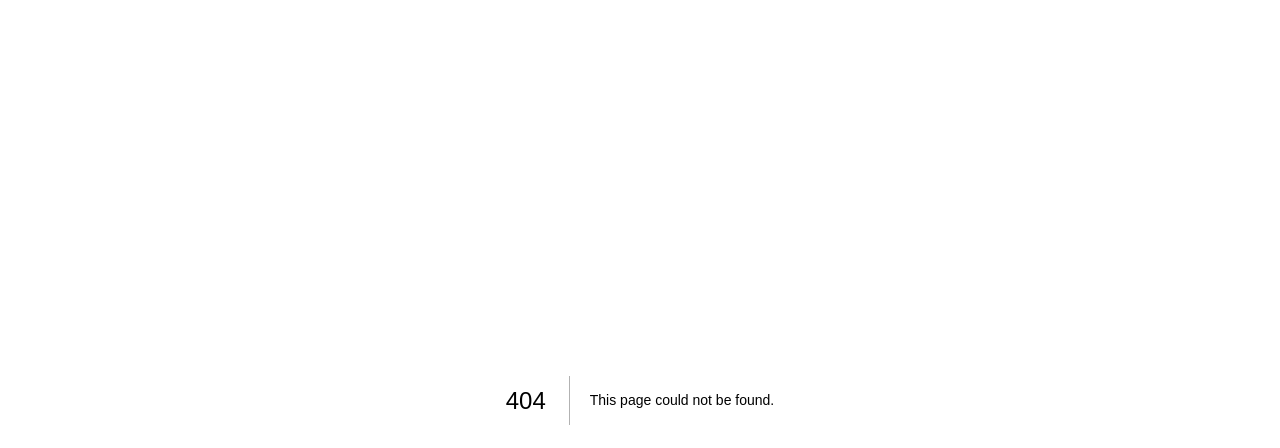
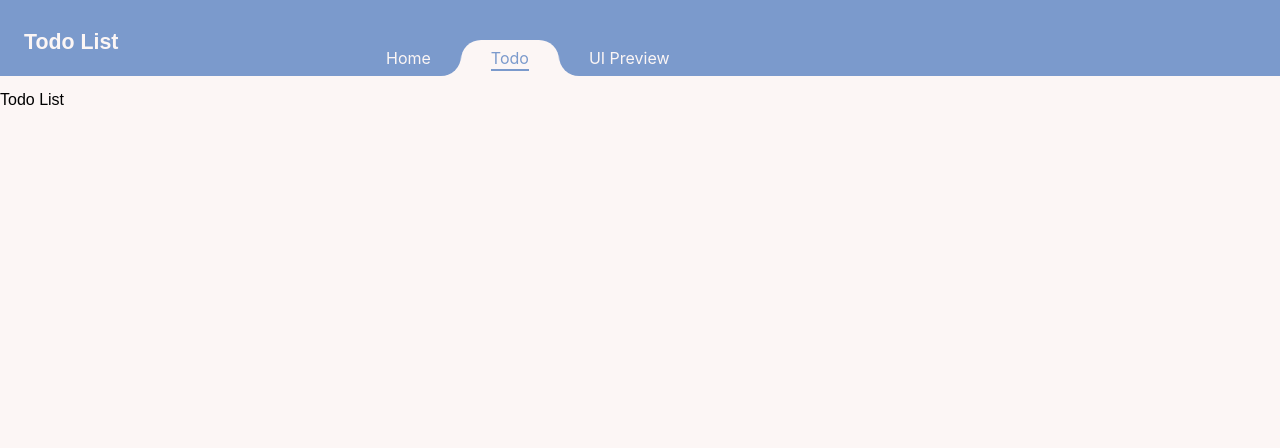
Before and after one commit to RunLearn/super-todoapp, a Next.js app: page /todo in a window 1280 px wide. Before the commit this address had no page. Shown: the top 448 px of the page. Built offline with nearby package versions, Linux system fonts and the light colour scheme.

Commit message:
Feat(todo): Create TodoPage

```diff
--- /dev/null
+++ b/pages/todo/index.tsx
@@ -0,0 +1,18 @@
+import Nav from "@common/components/Nav"
+import { NextPage } from "next"
+import MainLayout from "styles/divs/MainLayout"
+
+const TodoPage: NextPage = () => {
+    return (
+        <>
+            <header>
+                <Nav selectedIndex={1} />
+            </header>
+            <MainLayout>
+                <h3>Todo List</h3>
+            </MainLayout>
+        </>
+    )
+}
+
+export default TodoPage
```
